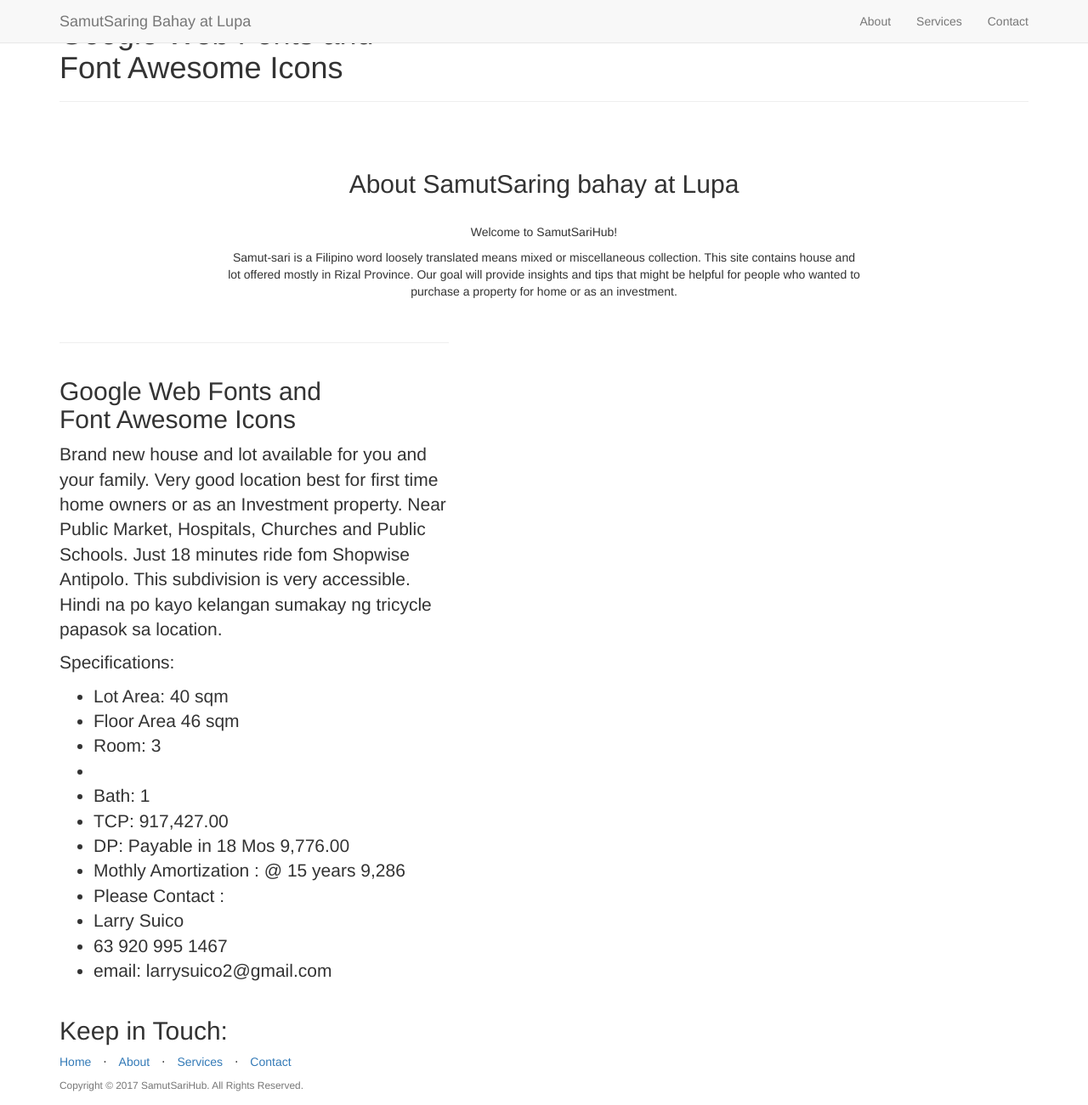
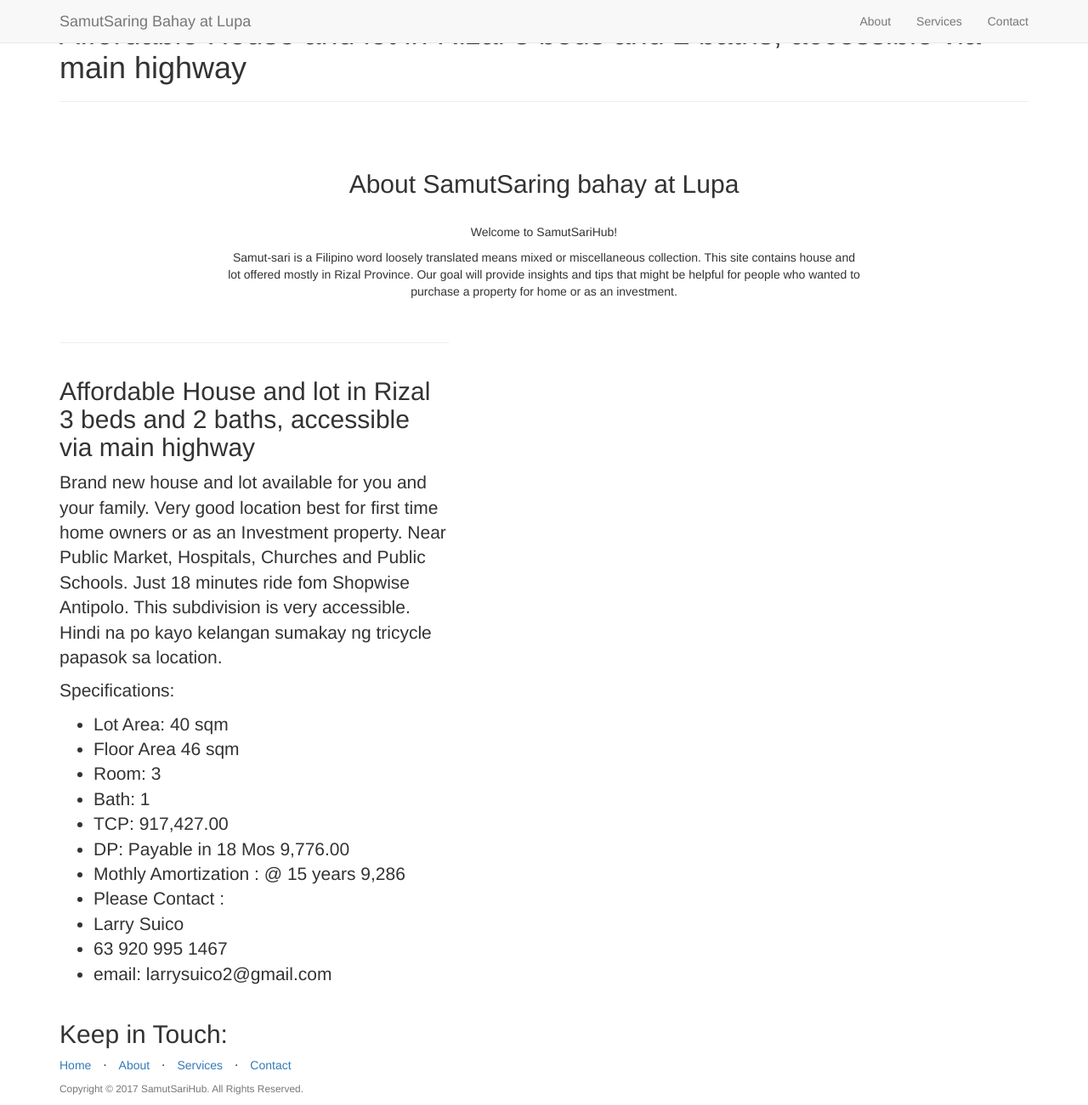
Before and after one commit to oscariotes/EQ-Lead-Gen, a Jekyll site: the page built from _posts/2014-09-23-services-3.markdown, in a window 1280 px wide and 1301 px high. Shown: the whole window at 85% size. Built offline with Jekyll 4.4.1, drawn with Linux system fonts in a browser that asks for light colours; nearby versions of some CDN libraries; library files that are not in the unit come from our copies.

Commit message:
Update 2014-09-23-services-3.markdown

```diff
--- a/_posts/2014-09-23-services-3.markdown
+++ b/_posts/2014-09-23-services-3.markdown
@@ -2,7 +2,7 @@
 layout: default
 img: ridgepoint.jpg
 category: Services
-title: Google Web Fonts and<br>Font Awesome Icons
+title: Affordable House and lot in Rizal 3 beds and 2 baths, accessible via main highway
 published: true
 ---
 Brand new house and lot available for you and your family. Very good location best for first time home owners or as an Investment property. Near Public Market, Hospitals, Churches and Public Schools. Just 18 minutes ride fom Shopwise Antipolo. This subdivision is very accessible. Hindi na po kayo kelangan sumakay ng tricycle papasok sa location.
@@ -12,7 +12,6 @@ Specifications:
 -     Lot Area: 40 sqm
 -     Floor Area 46 sqm
 -     Room: 3
--
 -     Bath: 1
 -     TCP: 917,427.00
 -     DP: Payable in 18 Mos 9,776.00
```
